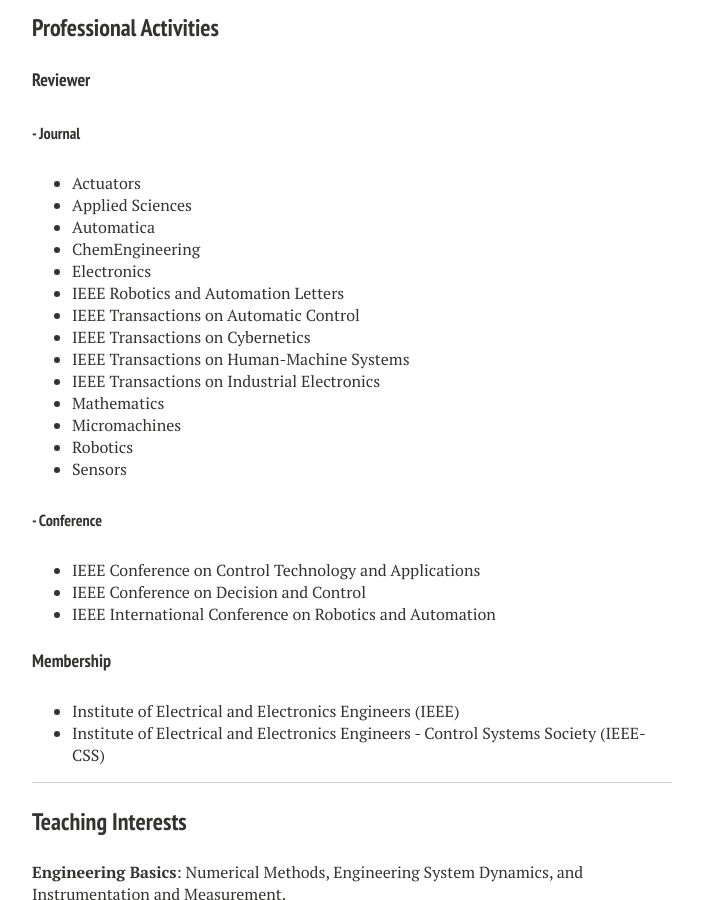
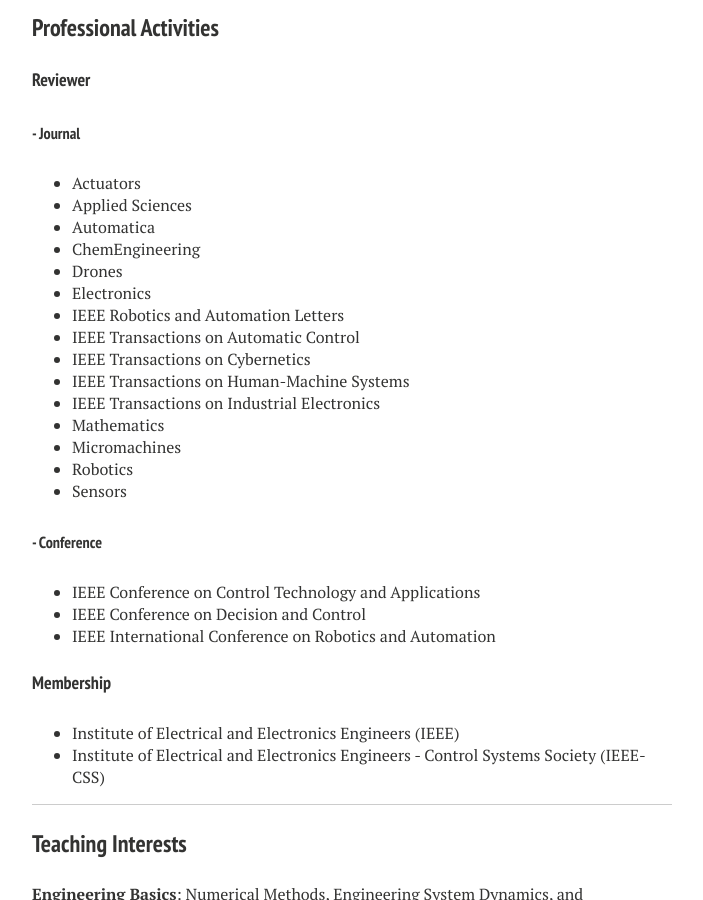
Before and after one commit to liutairan/liutairan.github.io, a Jekyll site: the page built from cv.md, in a window 1280 px wide and 900 px high, scrolled down 3229 px. Shown: the whole window, without its empty margins (288-991 px from the left). Built offline with Jekyll 4.4.1, drawn with Linux system fonts in a browser that asks for light colours; nearby versions of some CDN libraries.

Commit message:
Update cv.md

```diff
--- a/cv.md
+++ b/cv.md
@@ -140,6 +140,7 @@
 * Applied Sciences
 * Automatica
 * ChemEngineering
+* Drones
 * Electronics
 * IEEE Robotics and Automation Letters
 * IEEE Transactions on Automatic Control
```
